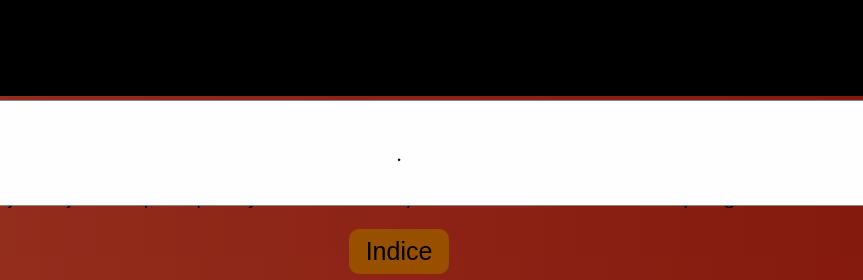
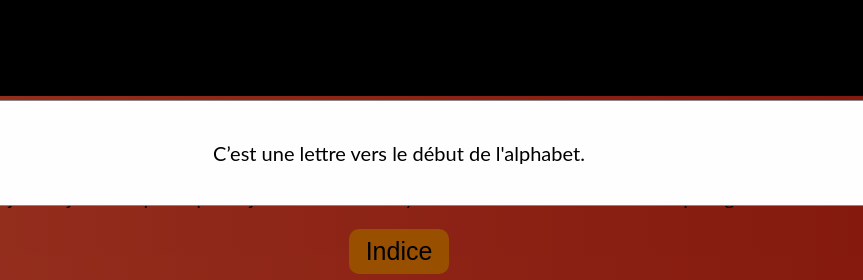
Before and after one commit to AxelahtMtg03/racontemoiuneenigme, a plain HTML site: page src/html/p2bougie.html in a window 1280 px wide. Both pictures are taken after a click on the button "Indice". Shown: the top 280 px of the page, 241-1104 px from the left. Drawn offline with Linux system fonts and the light colour scheme.

Commit message:
correct the clue

```diff
--- a/src/html/p2bougie.html
+++ b/src/html/p2bougie.html
@@ -35,7 +35,7 @@
     <div id="myModal" class="modal">
         <div class="modal-content">
             <span class="close">&times;</span>
-            <p>.</p>
+            <p>C’est une lettre vers le début de l'alphabet.</p>
         </div>
     </div>
     <br>
```
Also changed, not shown: src/html/p1de.html (+1 -1 lines), src/html/p3rhume.html (+1 -1 lines).
